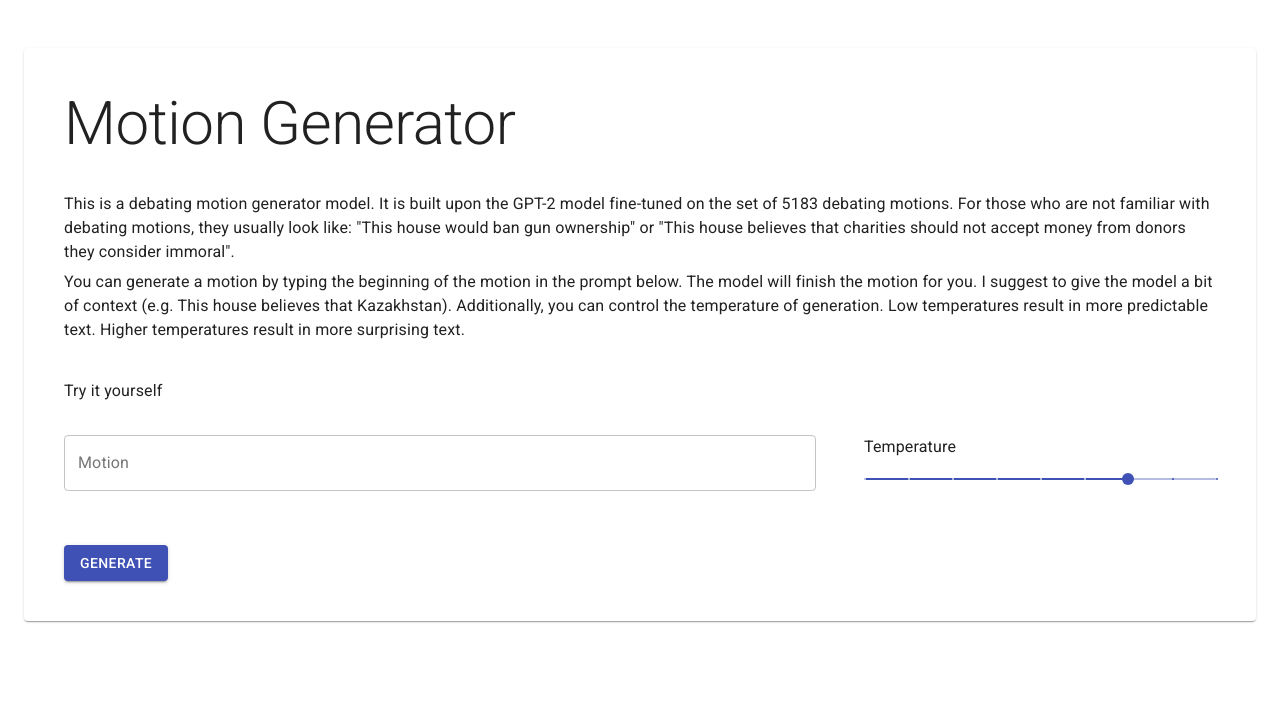
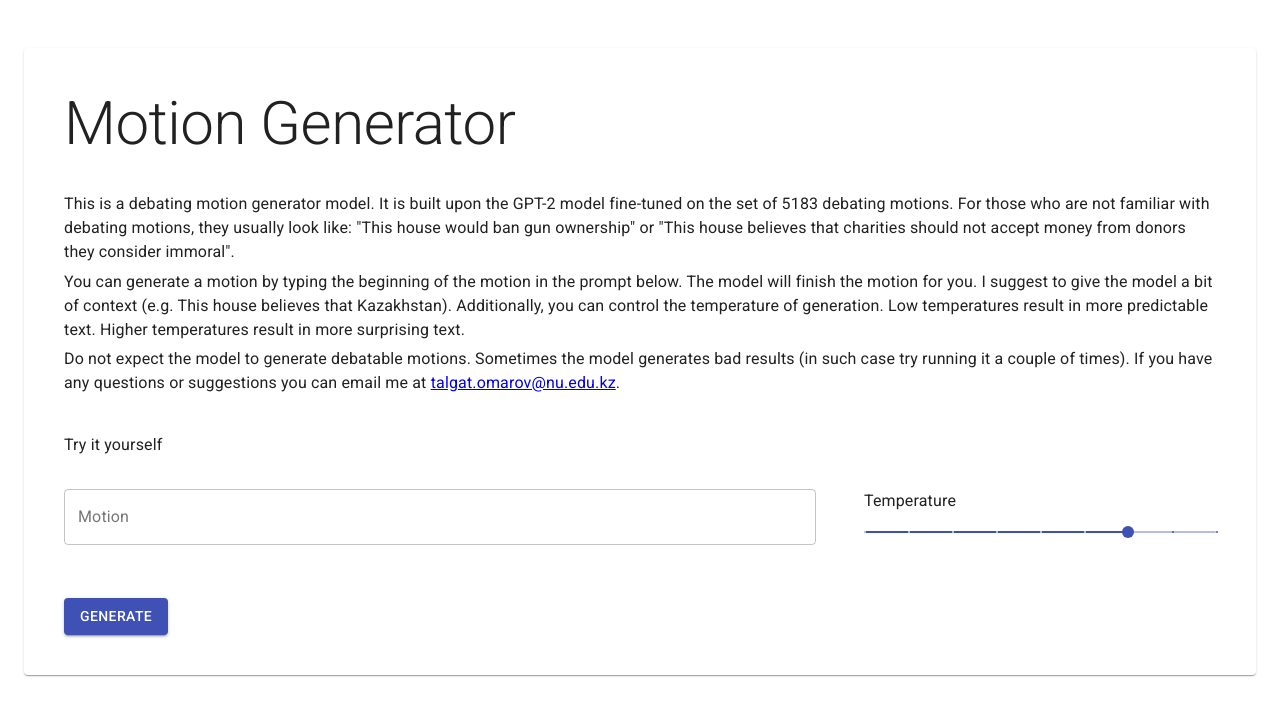
Before and after one commit to talgatomarov/motiongenerator, a React (Create React App) app in the folder frontend/: page / in a window 1280 px wide. Shown: the top 716 px of the page. Built offline with nearby package versions, Linux system fonts and the light colour scheme.

Commit message:
Added my email

```diff
--- a/frontend/src/components/Home.js
+++ b/frontend/src/components/Home.js
@@ -60,6 +60,11 @@ const Home = () => {
               Low temperatures result in more predictable text.
               Higher temperatures result in more surprising text.
             </Typography>
+
+            <Typography variant="body1" gutterBottom>
+              Do not expect the model to generate debatable motions. Sometimes the model generates bad results (in such case try running it a couple of times).
+              If you have any questions or suggestions you can email me at <a href="mailto:talgat.omarov@nu.edu.kz">talgat.omarov@nu.edu.kz</a>.
+            </Typography>
             </Grid>
 
 
```
Also changed, not shown: 1 other file (tests, documents, lock files or other folders).
